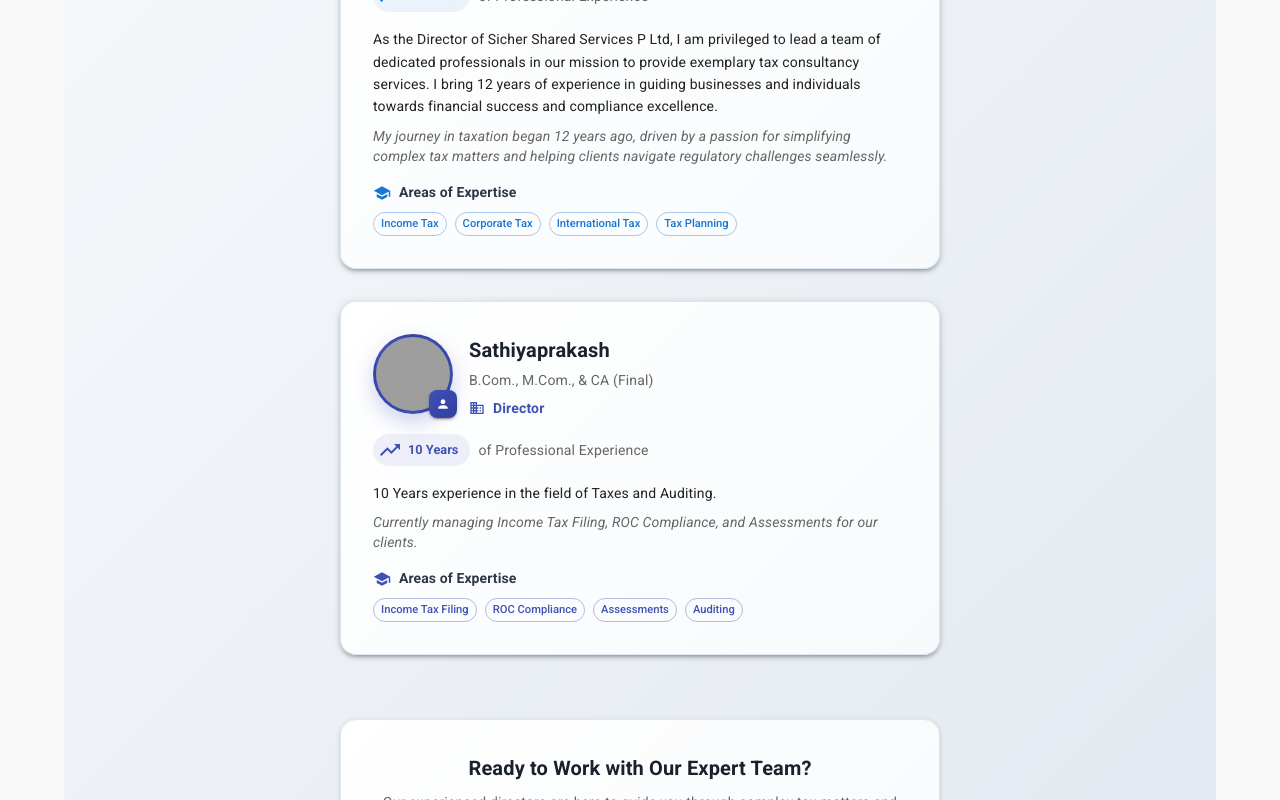
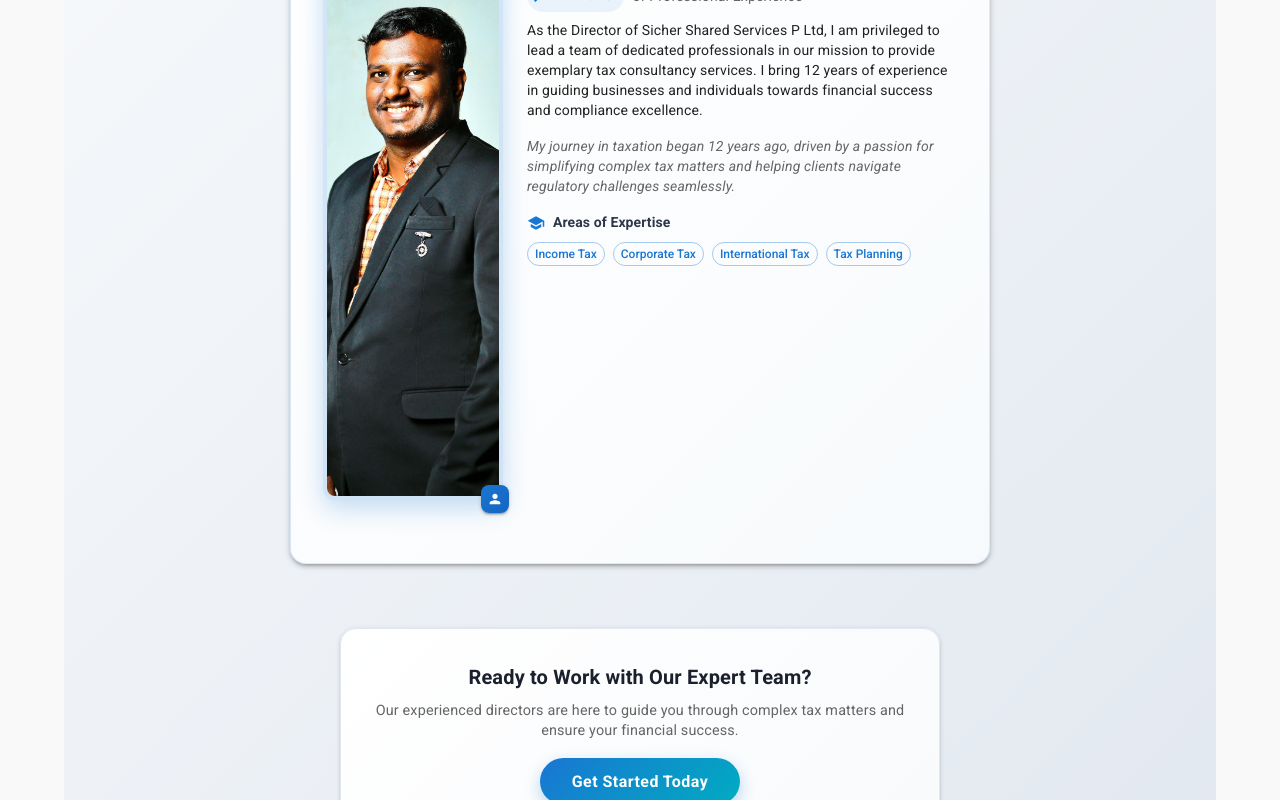
Before and after one commit to KEERTHANADURAISAM/Sicher, a React (Vite) app: page /about in a window 1280 px wide. Shown: the part 1820-2620 px from the top of the page. Built offline with nearby package versions, Linux system fonts and the light colour scheme; grey boxes are pictures that could not be loaded; a web font is replaced by a local one.

Commit message:
add image

```diff
--- a/src/pages/DirectorProfiles.jsx
+++ b/src/pages/DirectorProfiles.jsx
@@ -1,10 +1,8 @@
 import React from 'react';
 import {
   Box,
-  Grid,
   Typography,
   Paper,
-  Avatar,
   Chip,
   Button,
   Container
@@ -30,20 +28,7 @@ const directors = [
     primaryColor: '#1976d2',
     secondaryColor: '#1565c0',
     image: '/jeeva.jpg',
-  },
-  {
-    name: 'Sathiyaprakash',
-    qualifications: 'B.Com., M.Com., & CA (Final)',
-    position: 'Director',
-    experience: `10 Years experience in the field of Taxes and Auditing.`,
-    bio: `Currently managing Income Tax Filing, ROC Compliance, and Assessments for our clients.`,
-    initials: 'SP',
-    yearsExp: '10 Years',
-    specialties: ['Income Tax Filing', 'ROC Compliance', 'Assessments', 'Auditing'],
-    primaryColor: '#3f51b5',
-    secondaryColor: '#303f9f',
-    image: '/sathiyaprakash.jpg',
-  },
+  }
 ];
 
 const DirectorProfiles = () => {
@@ -54,13 +39,7 @@ const DirectorProfiles = () => {
       py: { xs: 4, md: 8 },
       px: { xs: 1, sm: 2 }
     }}>
-      <Container
-        maxWidth="lg"
-        sx={{
-          px: { xs: 1, sm: 2, md: 3 },
-          width: '100%'
-        }}
-      >
+      <Container maxWidth="lg">
         {/* Header */}
         <Box textAlign="center" mb={{ xs: 4, md: 6 }}>
           <Typography
@@ -72,8 +51,7 @@ const DirectorProfiles = () => {
               WebkitBackgroundClip: 'text',
               WebkitTextFillColor: 'transparent',
               mb: 1,
-              fontSize: { xs: '1.8rem', sm: '2rem', md: '2.5rem' },
-              textAlign: 'center'
+              fontSize: { xs: '1.8rem', sm: '2rem', md: '2.5rem' }
             }}
           >
             Our Leadership Team
@@ -85,139 +63,109 @@ const DirectorProfiles = () => {
               maxWidth: 500,
               mx: 'auto',
               lineHeight: 1.6,
-              fontSize: { xs: '0.9rem', sm: '1rem' },
-              px: { xs: 2, sm: 0 }
+              fontSize: { xs: '0.9rem', sm: '1rem' }
             }}
           >
             Meet our experienced directors who bring decades of expertise in taxation and financial consulting.
           </Typography>
         </Box>
 
-        {/* Cards Container */}
-        <Box sx={{
-          display: 'flex',
-          flexDirection: 'column',
-          alignItems: 'center',
-          gap: { xs: 3, md: 4 },
-          width: '100%'
-        }}>
+        {/* Cards */}
+        <Box
+          display="flex"
+          flexDirection="column"
+          alignItems="center"
+          gap={4}
+        >
           {directors.map((director, index) => (
             <Paper
               key={index}
               elevation={3}
               sx={{
-                borderRadius: { xs: 3, md: 4 },
-                overflow: 'hidden',
+                borderRadius: 4,
                 p: { xs: 2, sm: 3, md: 4 },
                 background: 'linear-gradient(135deg, #ffffff 0%, #f7fafc 100%)',
                 border: `1px solid ${director.primaryColor}25`,
                 width: '100%',
-                maxWidth: { xs: '100%', sm: '500px', md: '600px' },
+                maxWidth: { xs: '100%', sm: '700px' },
                 mx: 'auto'
               }}
             >
-              {/* Avatar and Basic Info */}
               <Box
                 display="flex"
+                flexDirection={{ xs: 'column', sm: 'row' }}
                 alignItems="flex-start"
-                gap={{ xs: 1.5, sm: 2 }}
-                mb={2}
-                flexDirection={{ xs: 'column', sm: 'row' }}
-                textAlign={{ xs: 'center', sm: 'left' }}
+                gap={3}
+                mb={3}
+              >
+                {/* Director Image */}
+                <Box
+                  position="relative"
+                  sx={{
+                    flexShrink: 0,
+                    width: { xs: '100%', sm: 180 },
+                    maxWidth: { sm: 200 }
+                  }}
                 >
                   <Box
-                  position="relative"
-                  alignSelf={{ xs: 'center', sm: 'flex-start' }}
-                >
-                  <Avatar
+                    component="img"
                     src={director.image}
+                    alt={director.name}
                     sx={{
-                      width: { xs: 70, sm: 80 },
-                      height: { xs: 70, sm: 80 },
-                      fontSize: { xs: 20, sm: 24 },
-                      fontWeight: 'bold',
-                      background: `linear-gradient(135deg, ${director.primaryColor}, ${director.secondaryColor})`,
-                      border: `3px solid ${director.primaryColor}30`,
-                      boxShadow: `0 8px 20px ${director.primaryColor}40`,
-                      '& img': {
+                      width: '100%',
+                      height: { xs: 'auto', sm: 620 },
                       objectFit: 'cover',
-                        objectPosition: 'center top',
-                      }
+                      borderRadius: 3,
+                      border: `4px solid ${director.primaryColor}30`,
+                      boxShadow: `0 8px 24px ${director.primaryColor}40`
                     }}
-                  >
-                    {!director.image && director.initials}
-                  </Avatar>
+                  />
                   <Box
                     sx={{
                       position: 'absolute',
-                      bottom: -4,
-                      right: -4,
-                      width: { xs: 24, sm: 28 },
-                      height: { xs: 24, sm: 28 },
+                      bottom: -6,
+                      right: -6,
+                      width: 28,
+                      height: 28,
                       background: `linear-gradient(135deg, ${director.primaryColor}, ${director.secondaryColor})`,
                       borderRadius: 2,
                       display: 'flex',
                       alignItems: 'center',
                       justifyContent: 'center',
-                      boxShadow: 2,
+                      boxShadow: 2
                     }}
                   >
-                    <PersonIcon sx={{ color: 'white', fontSize: { xs: 12, sm: 14 } }} />
+                    <PersonIcon sx={{ color: 'white', fontSize: 16 }} />
                   </Box>
                 </Box>
 
-                <Box sx={{ flex: 1, width: '100%' }}>
+                {/* Director Info */}
+                <Box sx={{ flex: 1 }}>
                   <Typography
                     variant="h6"
                     fontWeight="bold"
                     color="#1a202c"
-                    sx={{
-                      fontSize: { xs: '1.1rem', sm: '1.25rem' },
-                      mb: 0.5
-                    }}
+                    sx={{ fontSize: { xs: '1.1rem', sm: '1.25rem' }, mb: 0.5 }}
                   >
                     {director.name}
                   </Typography>
                   <Typography
                     variant="body2"
                     color="text.secondary"
-                    sx={{
-                      fontSize: { xs: '0.8rem', sm: '0.875rem' },
-                      mb: 1
-                    }}
+                    sx={{ mb: 1 }}
                   >
                     {director.qualifications}
                   </Typography>
-                  <Box
-                    display="flex"
-                    alignItems="center"
-                    gap={1}
-                    justifyContent={{ xs: 'center', sm: 'flex-start' }}
-                  >
-                    <BusinessIcon sx={{ fontSize: { xs: 14, sm: 16 }, color: director.primaryColor }} />
+                  <Box display="flex" alignItems="center" gap={1} mb={2}>
+                    <BusinessIcon sx={{ fontSize: 18, color: director.primaryColor }} />
                     <Typography
                       variant="body2"
-                      sx={{
-                        color: director.primaryColor,
-                        fontWeight: 600,
-                        fontSize: { xs: '0.8rem', sm: '0.875rem' }
-                      }}
+                      sx={{ color: director.primaryColor, fontWeight: 600 }}
                     >
                       {director.position}
                     </Typography>
                   </Box>
-                </Box>
-              </Box>
-
-              {/* Experience */}
-              <Box
-                display="flex"
-                alignItems="center"
-                gap={1}
-                mb={2}
-                flexWrap="wrap"
-                justifyContent={{ xs: 'center', sm: 'flex-start' }}
-              >
+                  <Box display="flex" alignItems="center" gap={1} mb={1}>
                     <Chip
                       icon={<TrendingUpIcon />}
                       label={director.yearsExp}
@@ -225,73 +173,33 @@ const DirectorProfiles = () => {
                         bgcolor: `${director.primaryColor}15`,
                         color: director.primaryColor,
                         fontWeight: 'bold',
-                    fontSize: { xs: '0.7rem', sm: '0.8rem' },
-                    '& .MuiChip-icon': { color: director.primaryColor },
+                        fontSize: '0.8rem',
+                        '& .MuiChip-icon': { color: director.primaryColor }
                       }}
                     />
-                <Typography
-                  variant="body2"
-                  color="text.secondary"
-                  sx={{
-                    fontSize: { xs: '0.8rem', sm: '0.875rem' },
-                    textAlign: { xs: 'center', sm: 'left' }
-                  }}
-                >
+                    <Typography variant="body2" color="text.secondary">
                       of Professional Experience
                     </Typography>
                   </Box>
-
-              {/* Description */}
-              <Typography
-                variant="body2"
-                color="text.primary"
-                mb={1}
-                sx={{
-                  lineHeight: 1.6,
-                  fontSize: { xs: '0.8rem', sm: '0.875rem' },
-                  textAlign: { xs: 'center', sm: 'left' }
-                }}
-              >
+                  <Typography variant="body2" color="text.primary" paragraph>
                     {director.experience}
                   </Typography>
                   <Typography
                     variant="body2"
                     color="text.secondary"
                     fontStyle="italic"
-                mb={2}
-                sx={{
-                  fontSize: { xs: '0.8rem', sm: '0.875rem' },
-                  textAlign: { xs: 'center', sm: 'left' }
-                }}
+                    paragraph
                   >
                     {director.bio}
                   </Typography>
-
-              {/* Expertise */}
-              <Box>
-                <Box
-                  display="flex"
-                  alignItems="center"
-                  gap={1}
-                  mb={1}
-                  justifyContent={{ xs: 'center', sm: 'flex-start' }}
-                >
-                  <SchoolIcon sx={{ fontSize: { xs: 16, sm: 18 }, color: director.primaryColor }} />
-                  <Typography
-                    variant="subtitle2"
-                    fontWeight="bold"
-                    color="#2d3748"
-                    sx={{ fontSize: { xs: '0.8rem', sm: '0.875rem' } }}
-                  >
+                  <Box mt={1}>
+                    <Box display="flex" alignItems="center" gap={1} mb={1}>
+                      <SchoolIcon sx={{ fontSize: 18, color: director.primaryColor }} />
+                      <Typography variant="subtitle2" fontWeight="bold" color="#2d3748">
                         Areas of Expertise
                       </Typography>
                     </Box>
-                <Box
-                  display="flex"
-                  flexWrap="wrap"
-                  gap={1}
-                  justifyContent={{ xs: 'center', sm: 'flex-start' }}
-                >
+                    <Box display="flex" flexWrap="wrap" gap={1}>
                       {director.specialties.map((specialty, idx) => (
                         <Chip
                           key={idx}
@@ -301,27 +209,29 @@ const DirectorProfiles = () => {
                           sx={{
                             borderColor: `${director.primaryColor}60`,
                             color: director.primaryColor,
-                        fontSize: { xs: '0.65rem', sm: '0.7rem' },
+                            fontSize: '0.75rem',
                             fontWeight: 500,
                             '&:hover': {
                               bgcolor: `${director.primaryColor}10`,
-                          borderColor: director.primaryColor,
-                        },
+                              borderColor: director.primaryColor
+                            }
                           }}
                         />
                       ))}
+                    </Box>
+                  </Box>
                 </Box>
               </Box>
             </Paper>
           ))}
         </Box>
 
-        {/* CTA Section */}
-        <Box textAlign="center" mt={{ xs: 6, md: 8 }}>
+        {/* CTA */}
+        <Box textAlign="center" mt={8}>
           <Paper
             elevation={2}
             sx={{
-              borderRadius: { xs: 3, md: 4 },
+              borderRadius: 4,
               p: { xs: 3, md: 4 },
               background: 'linear-gradient(135deg, #ffffff 0%, #f8fafc 100%)',
               border: '1px solid #e2e8f0',
@@ -342,10 +252,7 @@ const DirectorProfiles = () => {
               variant="body2"
               color="text.secondary"
               mb={2}
-              sx={{
-                fontSize: { xs: '0.8rem', sm: '0.875rem' },
-                px: { xs: 1, sm: 0 }
-              }}
+              sx={{ fontSize: '0.9rem' }}
             >
               Our experienced directors are here to guide you through complex tax matters and ensure your financial success.
             </Typography>
@@ -356,17 +263,17 @@ const DirectorProfiles = () => {
               size="large"
               sx={{
                 background: 'linear-gradient(135deg, #1976d2 0%, #00acc1 100%)',
-                borderRadius: { xs: 4, md: 6 },
-                px: { xs: 3, md: 4 },
-                py: { xs: 1, md: 1.2 },
+                borderRadius: 6,
+                px: 4,
+                py: 1.2,
                 fontWeight: 'bold',
                 textTransform: 'none',
-                fontSize: { xs: '0.9rem', sm: '1rem' },
+                fontSize: '1rem',
                 boxShadow: '0 6px 16px rgba(25, 118, 210, 0.3)',
                 '&:hover': {
                   background: 'linear-gradient(135deg, #1565c0 0%, #0097a7 100%)',
-                  transform: 'translateY(-1px)',
-                },
+                  transform: 'translateY(-1px)'
+                }
               }}
             >
               Get Started Today
```
Lines whose indentation alone changed are shown as unchanged.
